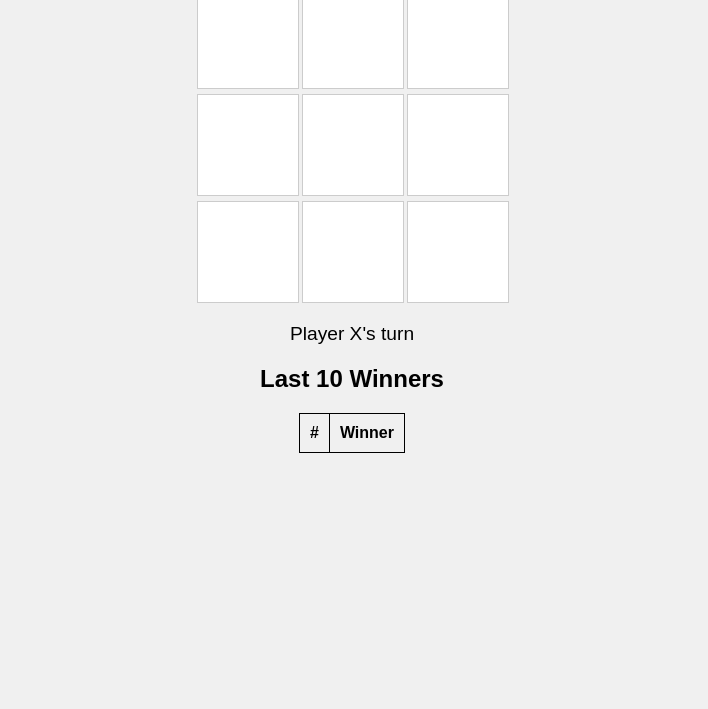
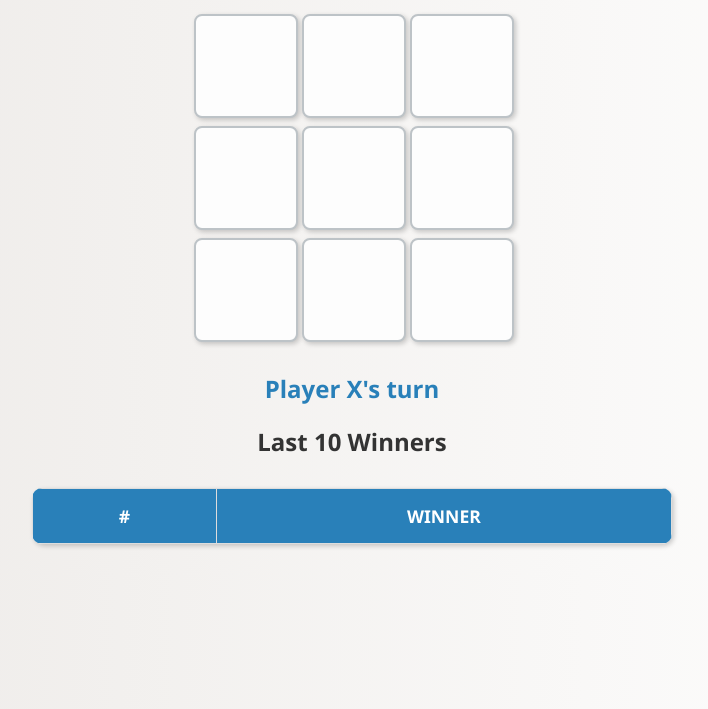
Before and after one commit to peachycloudsecurity/timed-tic-tac-toe-game, a plain HTML site: page terraform/index.html in a window 1280 px wide. Shown: the part 91-800 px from the top of the page, without its empty margins (288-996 px from the left). Drawn offline with Linux system fonts and the light colour scheme.

Commit message:
tic-tac-toe

```diff
--- a/terraform/styles.css
+++ b/terraform/styles.css
@@ -1,58 +1,114 @@
+/* General Body Styling */
 body {
-    font-family: Arial, sans-serif;
+    font-family: 'Segoe UI', Tahoma, Geneva, Verdana, sans-serif;
     text-align: center;
     margin: 0;
     padding: 0;
-    background-color: #f0f0f0;
+    background: linear-gradient(to right, #ece9e6, #ffffff);
+    color: #333;
 }
 
 h1 {
-    margin-top: 20px;
+    margin: 20px 0;
+    font-size: 2.5rem;
+    color: #2c3e50;
+    text-shadow: 1px 1px 2px #b2bec3;
 }
 
+/* Game Grid Styling */
 #game {
     display: grid;
     grid-template-columns: repeat(3, 100px);
-    grid-gap: 5px;
+    grid-gap: 8px;
     justify-content: center;
-    margin: 20px auto;
+    margin: 30px auto;
 }
 
 .cell {
     width: 100px;
     height: 100px;
-    background: #fff;
-    border: 1px solid #ccc;
+    background: #fdfdfd;
+    border: 2px solid #bdc3c7;
+    border-radius: 8px;
     font-size: 2rem;
+    font-weight: bold;
+    color: #2c3e50;
+    box-shadow: 2px 2px 5px rgba(0, 0, 0, 0.2);
     display: flex;
     align-items: center;
     justify-content: center;
     cursor: pointer;
+    transition: transform 0.2s, box-shadow 0.2s;
+}
+
+.cell:hover {
+    background: #ecf0f1;
+    transform: scale(1.05);
+    box-shadow: 3px 3px 6px rgba(0, 0, 0, 0.3);
 }
 
 .cell.dimmed {
-    color: #ddd;
+    color: #95a5a6;
+    background: #f0f0f0;
 }
 
 .cell.winner {
-    background: #90ee90;
+    background: #2ecc71;
+    color: #ffffff;
+    border: 2px solid #27ae60;
+    box-shadow: 0 0 10px #27ae60;
 }
 
+/* Status Text */
 #status {
     margin-top: 20px;
-    font-size: 1.2rem;
+    font-size: 1.5rem;
+    font-weight: bold;
+    color: #2980b9;
 }
 
+/* Table Styling */
 table {
-    margin: 20px auto;
+    margin: 30px auto;
     border-collapse: collapse;
-}
-
-table, th, td {
-    border: 1px solid black;
+    box-shadow: 2px 2px 5px rgba(0, 0, 0, 0.2);
+    width: 50%;
+    background: #f9f9f9;
+    border-radius: 10px;
+    overflow: hidden;
 }
 
 th, td {
-    padding: 10px;
+    padding: 15px;
+    border: 1px solid #ddd;
     text-align: center;
+    font-size: 1.1rem;
 }
+
+th {
+    background-color: #2980b9;
+    color: #fff;
+    font-weight: bold;
+    text-transform: uppercase;
+}
+
+td {
+    background-color: #ecf0f1;
+}
+
+tr:nth-child(even) td {
+    background-color: #d5dbdb;
+}
+
+tr:hover td {
+    background-color: #f1c40f;
+    color: #fff;
+    transition: all 0.3s ease;
+}
+
+/* Footer or Small Notes */
+footer {
+    margin-top: 30px;
+    font-size: 0.9rem;
+    color: #7f8c8d;
+}
```
